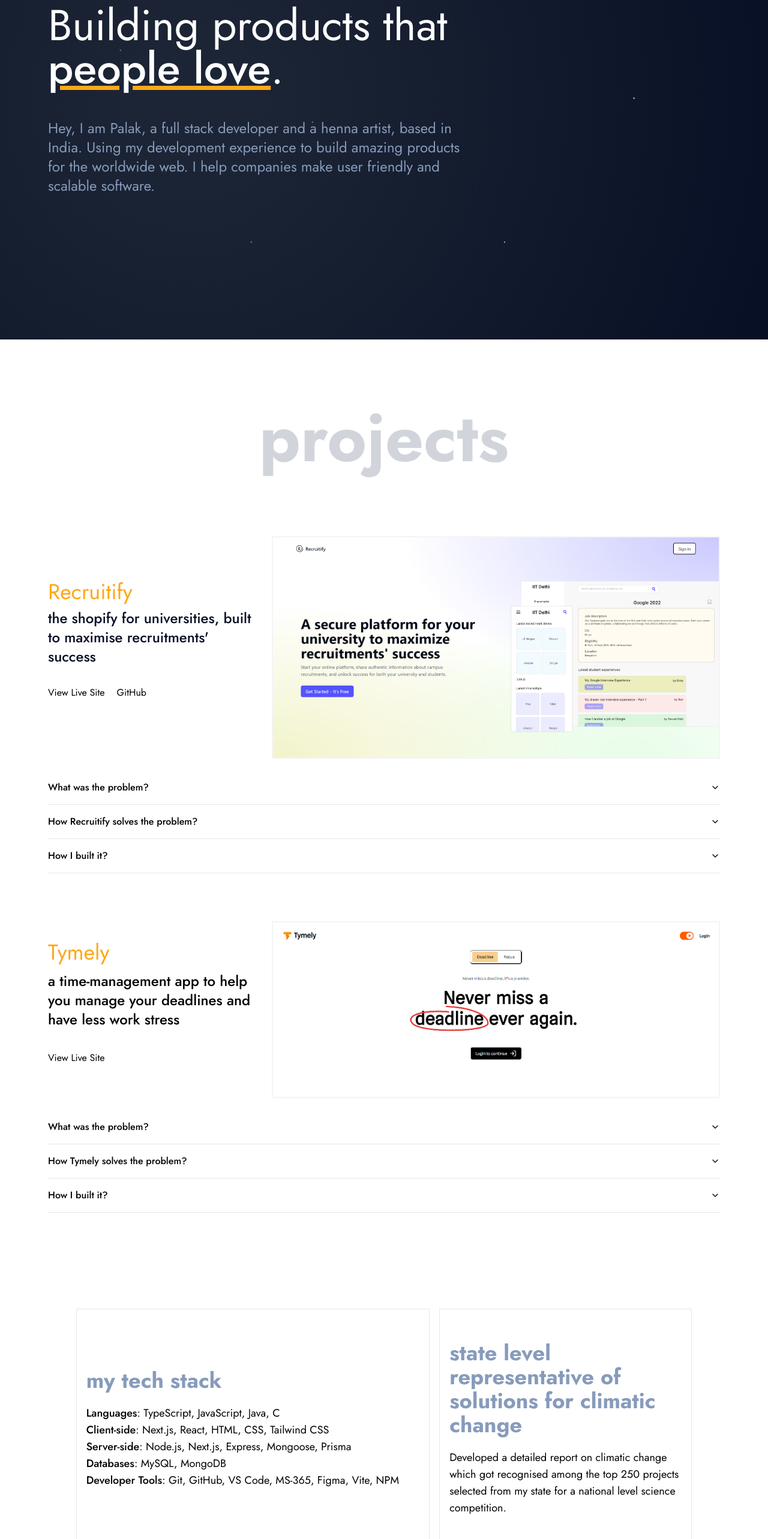
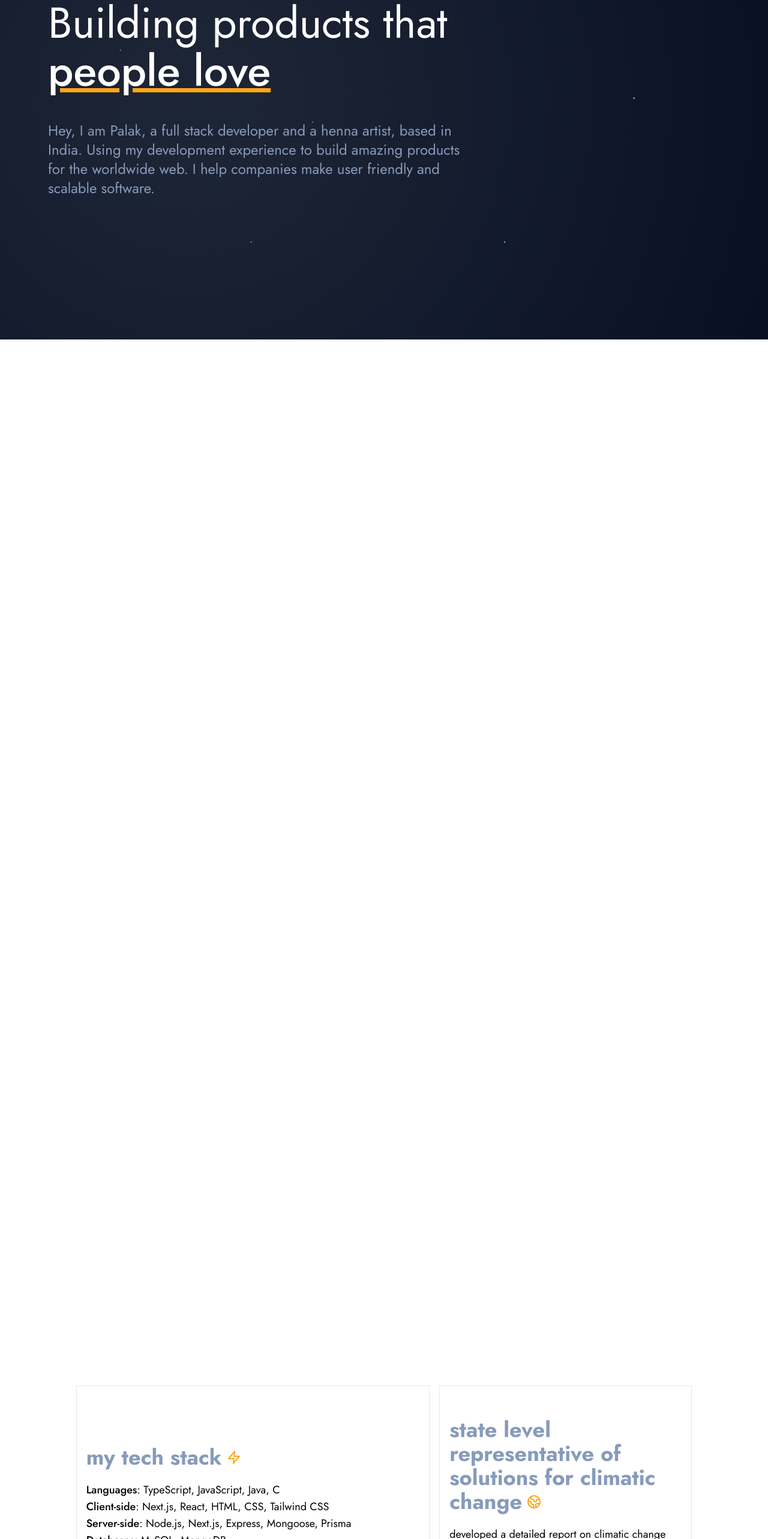
Before and after one commit to PalakJain9/New-Portfolio, a Next.js app: page / in a window 1280 px wide. Shown: the part 234-2800 px from the top of the page at 60% size. Built offline with nearby package versions, Linux system fonts and the light colour scheme.

Commit message:
add aos: animate on scroll

```diff
--- a/package.json
+++ b/package.json
@@ -14,6 +14,7 @@
     "@types/node": "20.4.1",
     "@types/react": "18.2.14",
     "@types/react-dom": "18.2.6",
+    "aos": "^3.0.0-beta.6",
     "autoprefixer": "10.4.14",
     "class-variance-authority": "^0.6.1",
     "clsx": "^1.2.1",
@@ -28,5 +29,8 @@
     "tailwindcss": "3.3.2",
     "tailwindcss-animate": "^1.0.6",
     "typescript": "5.1.6"
+  },
+  "devDependencies": {
+    "@types/aos": "^3.0.4"
   }
 }
--- a/src/components/Contact.tsx
+++ b/src/components/Contact.tsx
@@ -9,8 +9,10 @@
     >
       <h1
         className="text-[3rem] md:text-[5rem] lg:text-[6rem] font-semibold text-gray-500"
+        data-aos="fade-right"
         > contact
       </h1>
+
       <p
         className="text-base md:text-xl"
       > Connect with me if you want to create something extraordinary.⚡
--- a/src/components/Hero.tsx
+++ b/src/components/Hero.tsx
@@ -167,17 +167,24 @@
       <div
         className="w-full md:w-10/12 lg:w-8/12 universalPadding flex flex-col gap-12 justify-start items-start"
       >
-        <h1
-          className='text-4xl md:text-6xl xl:text-7xl'
+        <div className="text-4xl md:text-6xl xl:text-7xl flex flex-col gap-2 justify-start items-start">
+          <p
+            data-aos="fade-right"
           > Building products that
-            <br />
-            <span className="underline decoration-orange underline-offset-4 font-medium">
-              people love
-            </span>.
-        </h1>
+          </p>
+          <p
+            data-aos="fade-right"
+            data-aos-delay="550"
+            className="underline decoration-orange underline-offset-4 font-medium"
+            > people love
+          </p>
+        </div>
 
         <p
           className="text-xl lg:text-2xl text-blue"
+          data-aos="fade-up"
+          data-aos-delay="700"
+          data-aos-anchor=".other-element"
         >
           Hey, I am Palak, a full stack developer and a henna artist, based in India. Using my development experience to build amazing products for the worldwide web. I help companies make user friendly and scalable software.
         </p>
--- a/src/components/Projects.tsx
+++ b/src/components/Projects.tsx
@@ -12,6 +12,7 @@
 function Recruitify () {
   return (
     <div
+      data-aos="fade-up"
       className="w-full flex gap-5 flex-col justify-start items-start"
     >
 
@@ -49,6 +50,7 @@
       </div>
 
       <Image
+        data-aos="zoom-in"
         alt="recruitify preview"
         src="/recruitify.PNG"
         width={1440}
@@ -112,6 +114,7 @@
 function Tymely () {
   return (
     <div
+      data-aos="fade-up"
       className="w-full flex gap-5 flex-col justify-start items-start"
     >
 
@@ -139,6 +142,7 @@
       </div>
 
       <Image
+        data-aos="zoom-in"
         alt="tymely preview"
         src="/tymely.PNG"
         width={1440}
@@ -160,7 +164,7 @@
                 Studies show that 41% of employers have fired an employee for missing a deadline. And 58% of workers see deadlines as a major source of work-related stress. Yes. With so much going on, your todo list fails to track deadlines for the coming days.
               </p>
               <p>
-                Okay, so you remember your deadline but don&apos;t know how to do the task? That&apos;s a major reason why we procrastinate, and eventually accomplishing the deadline becomes difficult.</p>
+                Or what if you remember your deadline but don&apos;t know how to do the task? That&apos;s a major reason why we procrastinate, and eventually accomplishing the deadline becomes difficult. Do we have a solution?</p>
             </div>
           </AccordionContent>
         </AccordionItem>
@@ -175,7 +179,7 @@
                 Tymely keeps track of your deadlines, gives you reminders so that you don&apos;t miss your deadlines. Indeed, all complex tasks can be done easily when broken down into smaller subtasks. Tymely does exactly that. It shares with you a step-by-step roadmap that you can follow to achieve your deadline on time.
               </p>
               <p>
-                Not just that, Tymely started with the vision of reducing work-related stress. With Tymely, you can focus on your work with the fully-customizable Pomodoro timer, app-blocking, and focus sounds.
+                Not just that, Tymely started with the vision of reducing work-related stress. So you can focus on your work with the fully-customizable Pomodoro timer, app-blocking, and focus sounds. Let&apos;s do it!
               </p>
             </div>
           </AccordionContent>
@@ -208,10 +212,11 @@
 export default function Projects () {
   return (
     <div
-      className="flex flex-col gap-[5rem] justify-start items-center pt-[5rem] pb-[5rem] universalPadding"
+      className="flex flex-col gap-[5rem] justify-start items-center pt-[5rem] pb-[2.5rem] universalPadding"
     >
       <h1
         className="text-[4rem] md:text-[5.5rem] lg:text-[7rem] font-bold text-gray-300"
+        data-aos="fade-up"
         > projects
       </h1>
 
--- a/src/components/Skills.tsx
+++ b/src/components/Skills.tsx
@@ -1,15 +1,24 @@
+import { CircleDollarSignIcon, EditIcon, FigmaIcon, Globe2Icon, SparklesIcon, ZapIcon } from "lucide-react"
 import Link from "next/link"
 
 export default function Skills() {
 
-  let parentContainerStyle = "w-full lg:w-11/12 flex flex-col md:flex-row gap-4 justify-center items-center"
-  let containerStyle = "w-full flex flex-col justify-center items-start md:h-[25rem] gap-5 text-base md:text-lg bg-white border border-gray-200 p-[1rem]"
-  let headingStyle = "text-xl md:text-2xl lg:text-4xl font-bold text-blue"
+  let parentContainerStyle = "w-full lg:w-11/12 flex flex-col md:flex-row gap-4 justify-center items-center";
+  let containerStyle = "w-full flex flex-col justify-center items-start md:h-[25rem] gap-5 text-base md:text-lg bg-white border border-gray-200 p-[1rem]";
+  let headingStyle = "text-xl md:text-2xl lg:text-4xl font-bold text-blue";
+  let iconStyle = "inline-block pl-[0.5rem] text-base md:text-xl lg:text-2xl font-bold text-orange";
 
   return (
     <div
-      className="pt-[3.5rem] md:pt-[5rem] pb-[7rem] flex flex-col gap-4 justify-center items-center w-full h-full bg-white universalPadding"
+      className="pt-[2.5rem] md:pt-[4rem] pb-[4.5rem] flex flex-col gap-4 justify-center items-center w-full h-full bg-white universalPadding"
     >
+      <p
+        className="text-[4rem] md:text-[5.5rem] lg:text-[7rem] font-bold text-gray-300"
+        data-aos="fade-up"
+      >
+        know me
+      </p>
+
       <div className={parentContainerStyle}>
 
         <div
@@ -19,20 +28,30 @@
           <p
             className={headingStyle}
             > my tech stack
+              <span className={iconStyle}>
+                <ZapIcon />
+              </span>
           </p>
-          <p>
+          <p
+          >
             <span className="font-medium">Languages</span>: TypeScript, JavaScript, Java, C <br />
             <span className="font-medium">Client-side</span>: Next.js, React, HTML, CSS, Tailwind CSS <br />
             <span className="font-medium">Server-side</span>: Node.js, Next.js, Express, Mongoose, Prisma <br />
-            <span className="font-medium">Databases</span>: MySQL, MongoDB <br />
+            <span className="font-medium">Databases
+            </span>: MySQL, MongoDB <br />
             <span className="font-medium">Developer Tools</span>: Git, GitHub, VS Code, MS-365, Figma, Vite, NPM
           </p>
         </div>
 
         <div className={`${containerStyle} md:w-5/12`}>
-          <p className={headingStyle}>state level representative of solutions for climatic change</p>
+          <p className={headingStyle}>
+            state level representative of solutions for climatic change
+            <span className={iconStyle}>
+              <Globe2Icon />
+            </span>
+          </p>
 
-          <p>Developed a detailed report on climatic change which got recognised among the top 250 projects selected from my state for a national level science competition.</p>
+          <p>developed a detailed report on climatic change which got recognised among the top 250 projects selected from my state for a national level science competition.</p>
         </div>
       </div>
 
@@ -46,6 +65,9 @@
           <p
             className={headingStyle}
             > blogs
+              <span className={iconStyle}>
+                <EditIcon />
+              </span>
           </p>
 
           <Link href="https://palakjain.hashnode.dev/nextjs-13-routing-a-complete-guide-to-mastering-dynamic-and-nested-routes" target="_blank" rel="noopener noreferrer">
@@ -64,6 +86,9 @@
         <div className={`${containerStyle} md:w-7/12`}>
           <p className={headingStyle}>
             improved growth of a startup by reporting bugs
+            <span className={iconStyle}>
+              <CircleDollarSignIcon />
+            </span>
           </p>
 
           <p>{`contributed significantly to a startup's growth by improving the overall experience of 10,000+ users by reporting 2 bugs and providing 7+ feedback.`}</p>
@@ -80,10 +105,13 @@
           <p
             className={headingStyle}
             > content head @Google developer student clubs
+            <span className={iconStyle}>
+              <SparklesIcon />
+            </span>
           </p>
 
           <p>
-          strengthened the technical community by 31% by leading a team of 14 women and encouraged 2000+ women to learn new technologies successfully organizing 6+ mega events. <br /> <br />
+          strengthened the technical community by 31% by leading a team of 14 women and encouraged 2000+ women to learn new technologies by successfully organizing 6+ mega events. <br /> <br />
 
           Google Developer Student Clubs are university based community groups for students interested in Google developer technologies.
           </p>
@@ -92,6 +120,9 @@
         <div className={`${containerStyle} md:w-5/12`}>
           <p className={headingStyle}>
             building &#38; growing friends of figma
+            <span className={iconStyle}>
+              <FigmaIcon />
+            </span>
           </p>
 
           <p>initiated the very first friends of figma chapter in Punjab. stay tuned for more updates.</p>
--- a/src/pages/_app.tsx
+++ b/src/pages/_app.tsx
@@ -2,6 +2,9 @@
 import type { AppProps } from 'next/app'
 import { Jost } from 'next/font/google'
 import Head from 'next/head'
+import Aos from 'aos';
+import 'aos/dist/aos.css';
+import React from 'react';
 
 const jost = Jost({
   subsets: ['latin'],
@@ -17,8 +20,15 @@
 
 const Layout: React.FC<{ children: React.ReactNode }> = ({ children }) => {
 
+  React.useEffect(() => {
+    Aos.init({
+      delay: 30,
+      duration: 1200,
+    });
+  },[])
+
   return (
-    <div className={`min-h-screen min-w-screen overflow-x-hidden flex flex-col ${jost.variable} font-sans`}>
+    <div className={`flex flex-col ${jost.variable} font-sans`}>
       <Head>
         <title>Palak Jain</title>
         <meta name="description" content="Palak Jain" />
--- a/src/styles/globals.css
+++ b/src/styles/globals.css
@@ -9,9 +9,3 @@
 .universalPadding {
   @apply px-[1.5rem] md:px-[2rem] lg:px-[5rem]
 }
-
-.stickyNav {
-  position: fixed;
-  top: 0;
-  width: 100%;
-}
```
Also changed, not shown: src/components/Navbar.tsx (+8 -7 lines), 1 other file (tests, documents, lock files or other folders).
